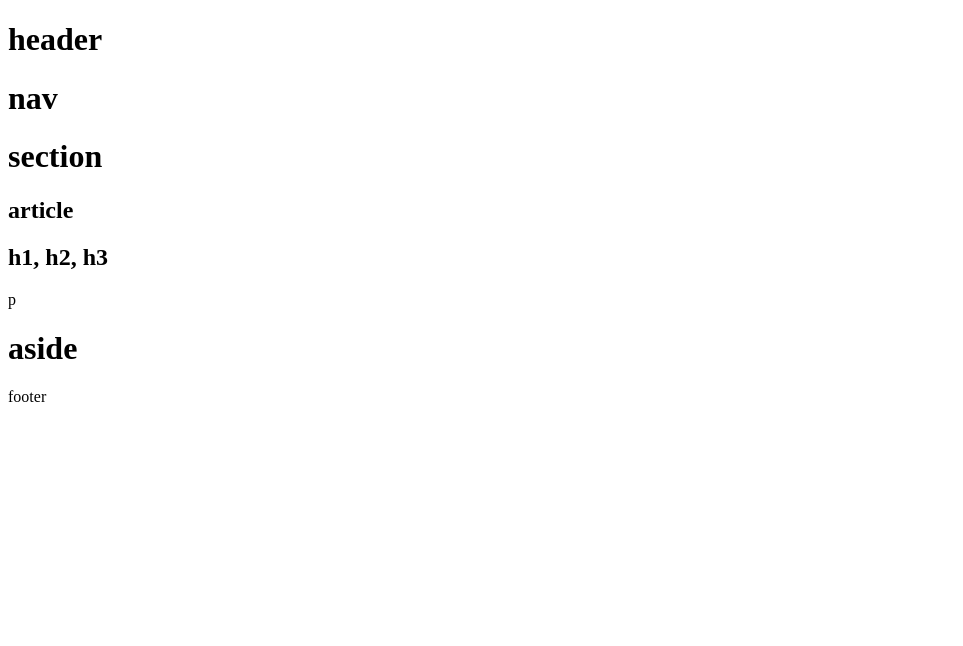
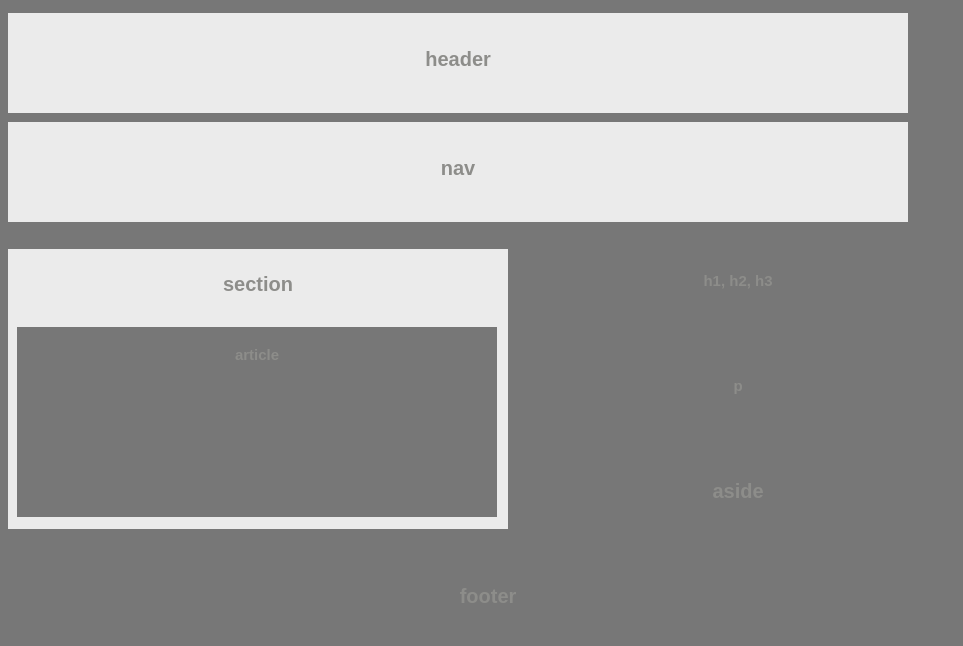
Before and after one commit to val-wong/HW-Wireframe, a plain HTML site: page index.html in a window 1280 px wide. Shown: the whole page, without its empty margins (0-963 px from the left). Drawn offline with Linux system fonts and the light colour scheme.

Commit message:
updated html and css

```diff
--- a/index.html
+++ b/index.html
@@ -1,14 +1,16 @@
+<!--
 <!DOCTYPE html>
 <html>
 <head>
    <meta charset="utf-8">
    <title>Building a wireframe</title>
-   <link rel="stylesheet" href="css/site-styles.css">
+   <link rel="stylesheet" href="style.css">
 </head>
-<body>
-<header>
-   <h1 class="header">header</h1>
-</header>
+
+<body class="body">
+   <header>
+      <h1 class="header">header</h1>
+   </header>
    <div>
       <h1 class="nav">nav</h1>
    </div>
@@ -21,10 +23,45 @@
          <section>
             <h1 class="h123">h1, h2, h3</h1>
          </section>
-         <section class="p">p</section>
+         <section class="p"><h1>p</h1></section>
    </div>
    <div>
       <h1>aside</h1>
    </div>
 
-   <footer class="footer">footer</footer>
+   <footer class="footer"><h1>footer</h1></footer>
+</body>
+-->
+<!DOCTYPE html>
+<html>
+<head>
+   <meta charset="utf-8">
+   <title>Building a wireframe</title>
+   <link rel="stylesheet" href="style.css">
+</head>
+
+<body id="body">
+   <header>
+      <h1 id="header">header</h1>
+   </header>
+   <div>
+      <h1 id="nav">nav</h1>
+   </div>
+   </nav>
+   <div>
+      <h1 id="section">section</h1>
+         <section>
+            <h1 id="article">article</h1>
+         </section>
+         <section>
+            <h1 id="h123">h1, h2, h3</h1>
+         </section>
+         <section id="p"><h1>p</h1></section>
+   </div>
+   <div>
+      <h1>aside</h1>
+   </div>
+
+   <footer id="footer"><h1>footer</h1></footer>
+</body>
+</html>
--- a/style.css
+++ b/style.css
@@ -1,29 +1,66 @@
+* {
+   box-sizing: border-box;
+   text-align: center;
+}
 
-//
-.header {
+body {
+   font-size: 10px;
+   line-height: 92px;
+   color: #8D8D8A;
+   font-family: "Arial", "Helvetica Neue", Helvetica, sans-serif;
 
 }
 
 
-.nav {
+#body
+   {
+      width: 960px;
+      height: 960px;
+      background: #777
    }
 
-.section {
+#header {
+      width: 900px;
+      height: 100px;
+      background: #ebebeb;
+      margin-bottom: -5px;
+      }
+
+
+#nav {
+      width: 900px;
+      height: 100px;
+      background: #ebebeb;
+}
+
+#section {
+      width: 500px;
+      height: 280px;
+      background: #ebebeb;
+      position: relative;
+      float: left;
+      line-height: 70px;
+}
+
+#article {
+      position: absolute;
+      height: 190px;
+      width: 480px;
+      background: #777;
+      top: 315px;
+      left: 17px;
+      line-height: 55px;
 
 }
 
-.article {
+#h123 {
 
 }
 
-.h123 {
+#p {
 
    }
 
-   .p {
+#footer {
 
 }
-
-.footer {
-
-}
```
Lines whose indentation alone changed are shown as unchanged.
